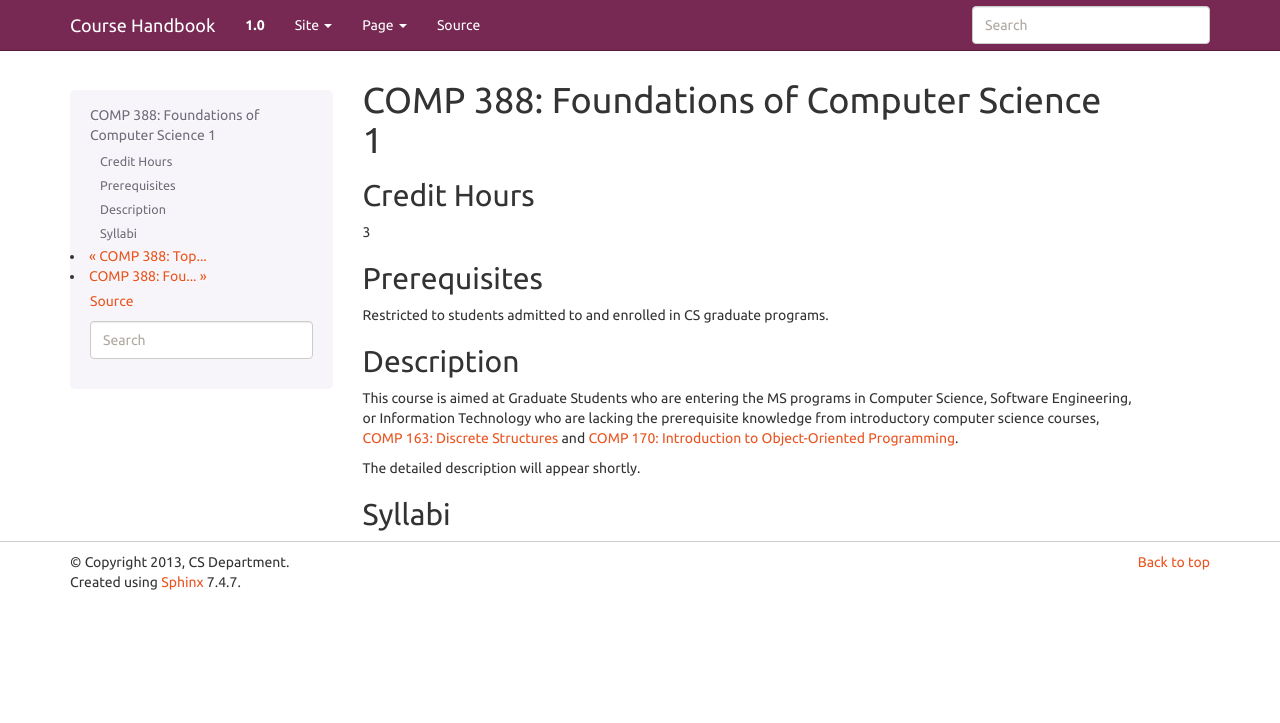
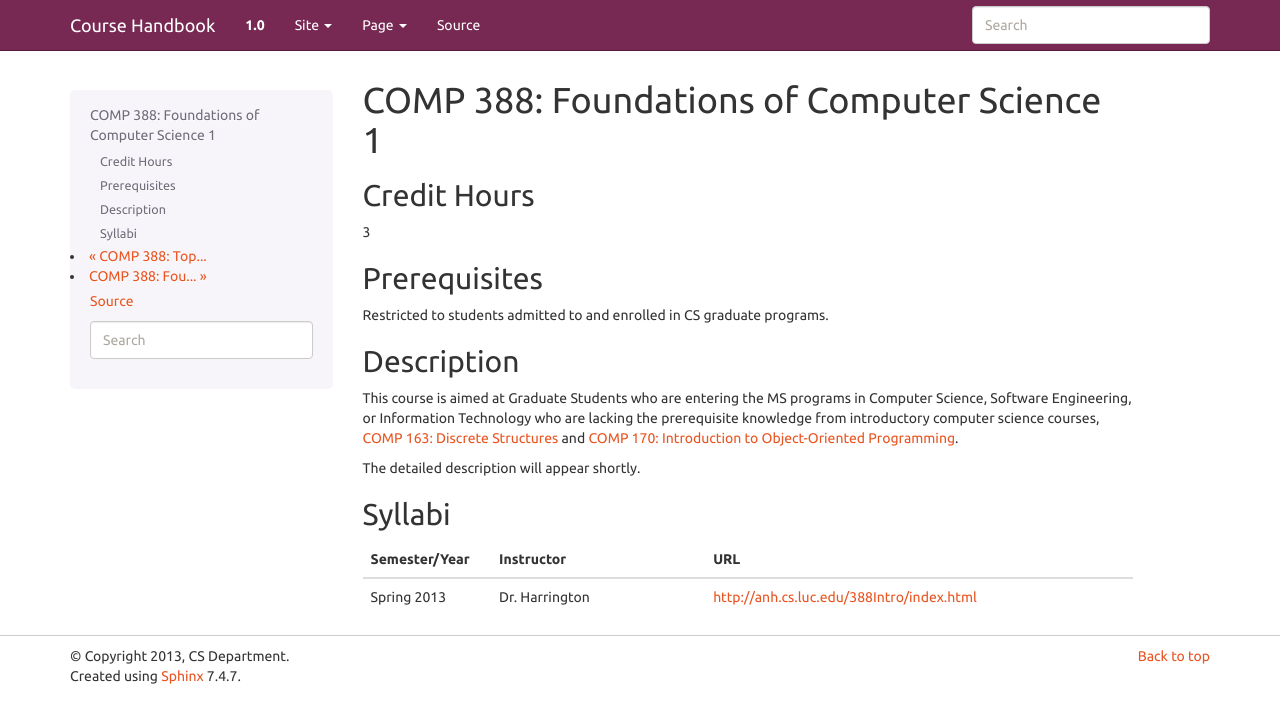
Before and after one commit to kyang5/coursedescriptions, a Sphinx documentation site: the page built from source/comp388fcs1.rst, in a window 1280 px wide. Shown: the top 723 px of the page. Built offline with Sphinx 7.4.7, drawn with Linux system fonts in a browser that asks for light colours.

Commit message:
Updated syllabus info for COMP 388 Foundations I

```diff
--- a/source/comp388fcs1.rst
+++ b/source/comp388fcs1.rst
@@ -23,3 +23,9 @@ The detailed description will appear shortly.
 
 Syllabi
 ---------------------
+
+.. csv-table::
+   	:header: "Semester/Year", "Instructor", "URL"
+   	:widths: 15, 25, 50
+
+	"Spring 2013", "Dr. Harrington", "http://anh.cs.luc.edu/388Intro/index.html"
```
